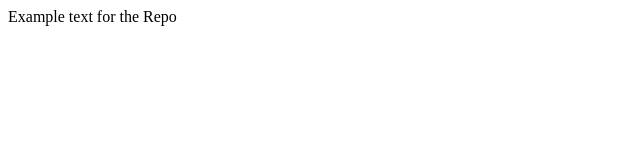
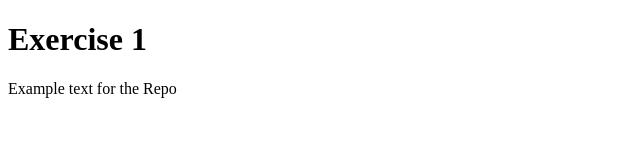
Before and after one commit to kanawati/exercise1, a plain HTML site: page index.html in a window 1280 px wide. Shown: the whole page, without its empty margins (0-640 px from the left). Drawn offline with Linux system fonts and the light colour scheme.

Commit message:
New Edit

```diff
--- a/index.html
+++ b/index.html
@@ -4,6 +4,7 @@
     <title>Ex 1</title>
   </head>
   <body>
-    Example text for the Repo
+    <h1>Exercise 1</h1>
+    <p>Example text for the Repo</p>
   </body>
 </html>
```
